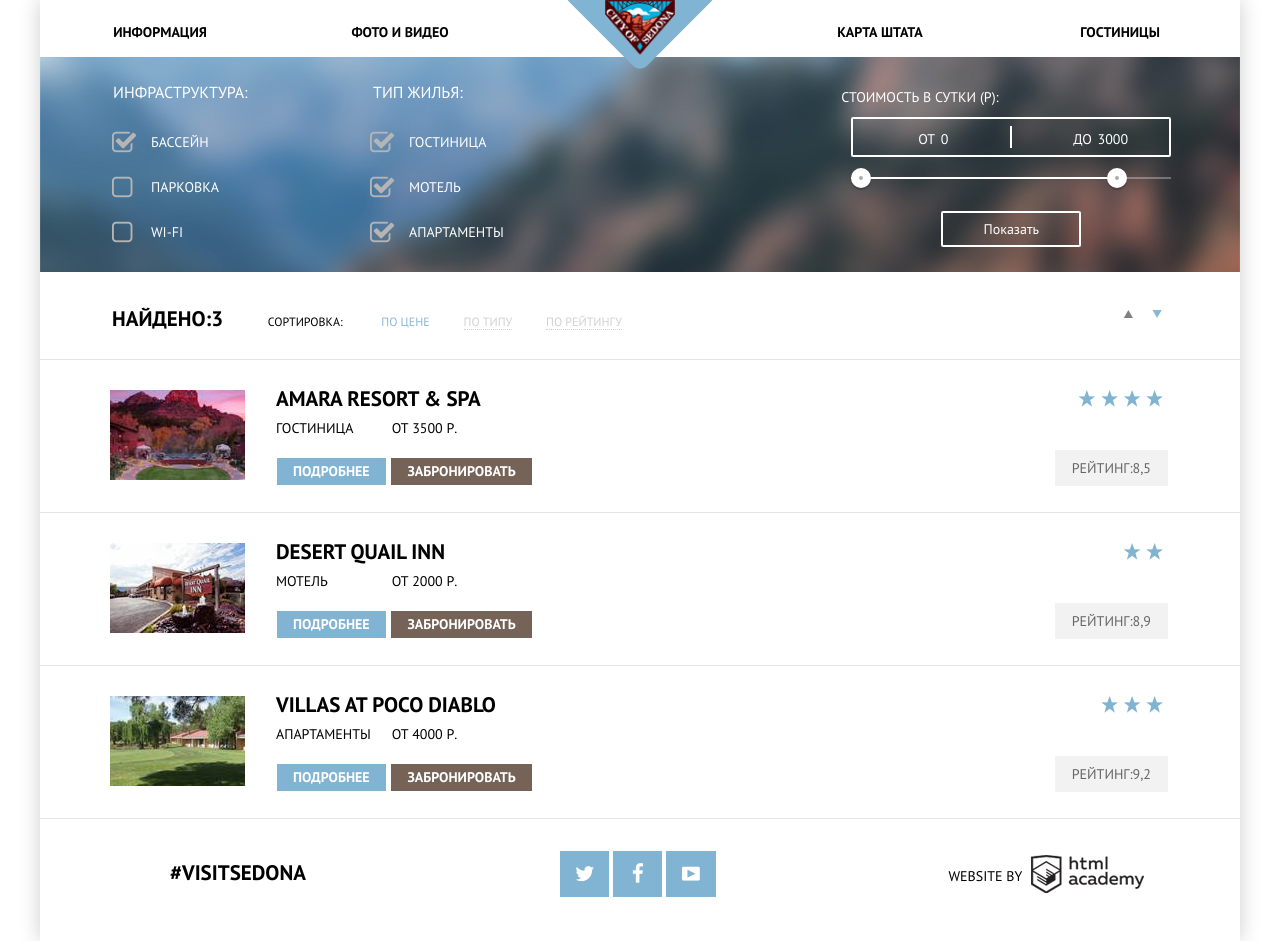
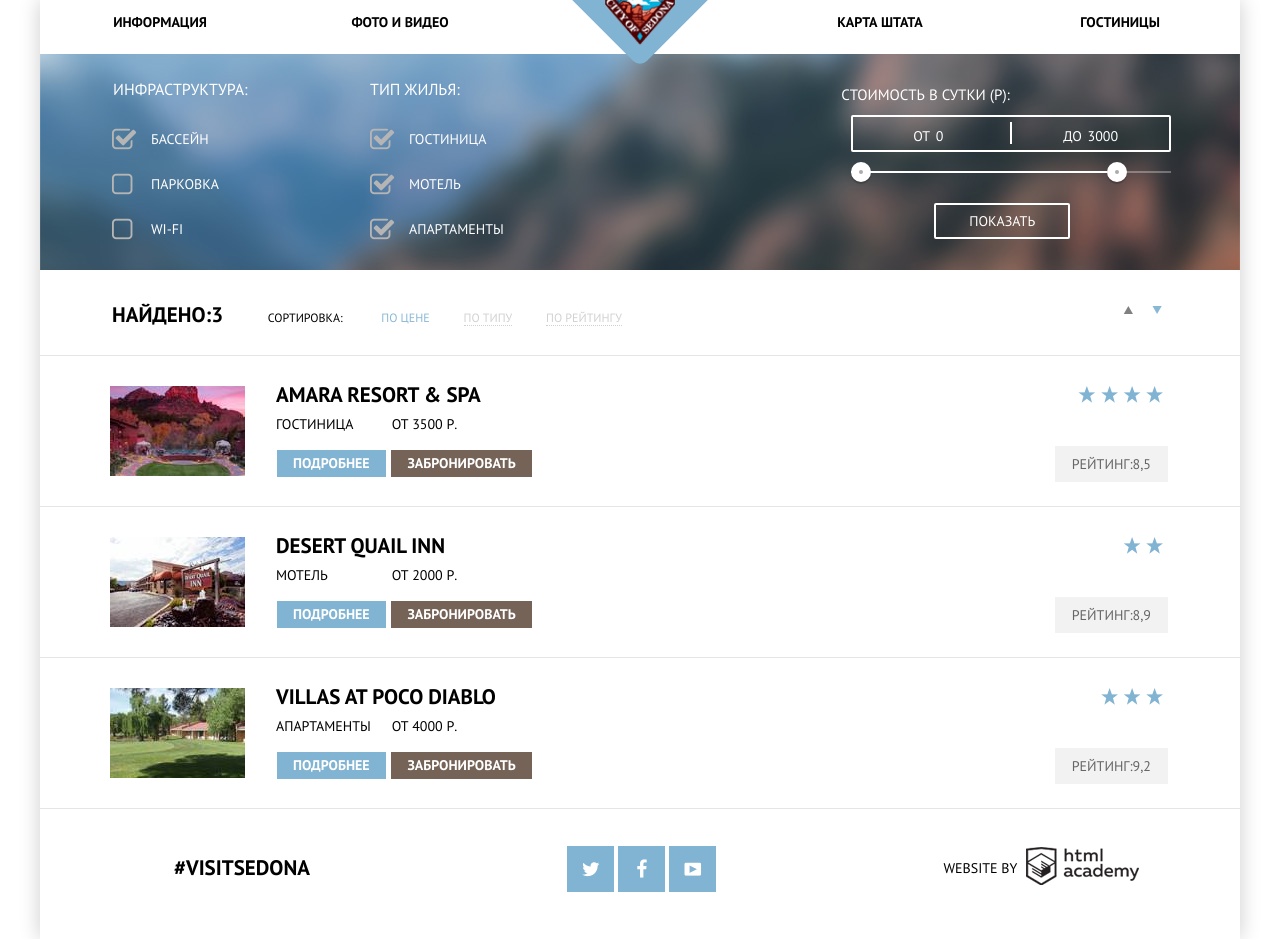
Before and after one commit to larisonchik/159918-sedona, a plain HTML site: page hotels.html in a window 1280 px wide. Drawn offline with Linux system fonts and the light colour scheme.

Commit message:
Финальные коррективы

```diff
--- a/css/style.css
+++ b/css/style.css
@@ -117,7 +117,7 @@ ul
 .header
 {
 	background-color: white;
-	height: 57px;
+	height: 54px;
 	min-width: 768px;
 	position: relative;
 	z-index: 2;
@@ -145,7 +145,7 @@ ul
 	margin-left: -55px;
 	ms-transform: rotate(45deg);
 	position: absolute;
-	top: -60px;
+	top: -55px;
 	transform: rotate(45deg);
 	webkit-transform: rotate(45deg);
 	width: 110px;
@@ -157,6 +157,7 @@ ul
 	text-align: center;
 	vertical-align: middle;
 	width: 20%;
+	margin-top:-10px;
 }
 .header-content>a
 {
@@ -176,11 +177,11 @@ ul
 }
 .big-logo
 {
-	background: #ffffff url("../img/background photo.jpg") no-repeat 50% 21%;
+	background: #ffffff url("../img/background photo.jpg") no-repeat 50% 19%;
 	background-size: cover;
 	height: 514px;
 	margin-bottom: 60px;
-	margin-top: -10px;
+	margin-top: -8px;
 	width: 100%;
 	z-index: 10;
 }
@@ -192,7 +193,7 @@ ul
 	left: 1;
 	min-height: 57px;
 	position: absolute;
-	top: 506px;
+	top: 503px;
 	width: 100%;
 }
 .reasons-header
@@ -203,7 +204,7 @@ ul
 .text
 {
 	margin-bottom: 50px;
-	margin-top: 30px;
+	margin-top: 28px;
 }
 .left
 {
@@ -255,7 +256,7 @@ ul
 	margin-left: 65px;
 	margin-right: 103px;
 	margin-top: 55px;
-	margin-bottom:10px;
+	margin-bottom:8px;
 	min-height: 270px;
 	width: 230px;
 }
@@ -272,8 +273,8 @@ ul
 .features-text
 {
 	line-height: 21px;
-	margin-left: -10px;
-	margin-top: 27px;
+	margin-left: -15px;
+	margin-top: 25px;
 	text-align: center;
 	width: 310px;
 }
@@ -289,13 +290,13 @@ ul
 {
 	color: #000000;
 	margin-top: 0px;
-	padding: 20px 0;
+	padding: 15px 0;
 	margin-bottom:3px;
 }
 .reason-grey p
 {
-	padding: 7px 7px;
-	padding-left: 25px;
+	padding: 17px 7px;
+	padding-left: 19px;
 }
 .reason-grey .narrow-text
 {
@@ -324,6 +325,7 @@ ul
 .map iframe
 {
 	width: 100%;
+	height:600px;
 }
 .popup-form
 {
@@ -344,8 +346,8 @@ ul
 }
 .popup-form-header
 {
-	margin-left: 26%;
-	margin-right: 25%;
+	margin-left: 26.5%;
+	margin-right: 26%;
 	margin-top: 40px;
 }
 .popup-btn
@@ -502,7 +504,7 @@ input::-webkit-input-placeholder
 	background-position: 0px -286px;
 	background-repeat: no-repeat;
 	color: #ffffff;
-	height: 215px;
+	height: 216px;
 	margin-bottom: 4px;
 }
 .feature-search-form h3
@@ -583,7 +585,7 @@ input::-webkit-input-placeholder
 {
 	font-size: 16px;
 	margin-bottom: 15px;
-	margin-left: 3px;
+	margin-left: 0px;
 	margin-top: 25px;
 }
 fieldset
@@ -602,10 +604,10 @@ fieldset
 }
 .filter-range-title
 {
-	font-size: 14px;
+	font-size: 15px;
 	font-weight: normal;
 	line-height: 21px;
-	margin-bottom: 9px;
+	margin-bottom: 10px;
 	margin-left:-10px;
 }
 .price-controls
@@ -613,8 +615,8 @@ fieldset
 	border: 2px solid #ffffff;
 	border-radius: 2px;
 	font-size: 0;
-	height: 36px;
-	margin-bottom: 20px;
+	height: 33px;
+	margin-bottom: 19px;
 	position: relative;
 }
 .price-controls::after
@@ -639,7 +641,7 @@ fieldset
 .price-controls .min-price,
 .price-controls .max-price
 {
-	padding-left: 65px;
+	padding-left: 60px;
 	width: 90px;
 }
 .price-controls input
@@ -651,10 +653,11 @@ fieldset
 	margin: 0;
 	outline: none;
 	width: 50px;
+	line-height: 36px;
 }
 .range-controls
 {
-	margin-bottom: 32px;
+	margin-bottom: 30px;
 	position: relative;
 }
 .range-controls .scale
@@ -702,9 +705,10 @@ fieldset
 	display: block;
 	font-size: 14px;
 	line-height: 20px;
-	margin: 0 auto;
+	margin-left:83px;
 	outline: none;
-	padding: 6px 40px;
+	padding: 6px 33px;
+	text-transform: uppercase;
 }
 .btn-transparent:hover
 {
@@ -714,7 +718,7 @@ fieldset
 .results-count
 {
 	padding-bottom: 12px;
-	padding-top: 15px;
+	padding-top: 13px;
 }
 .results-count>h2,
 .sort
@@ -804,7 +808,7 @@ fieldset
 {
 	border-top: 1px solid #e5e5e5;
 	display: inline-block;
-	margin-bottom: 18px;
+	margin-bottom: 16px;
 	padding-top: 30px;
 	width: 100%;
 }
@@ -866,7 +870,7 @@ fieldset
 	font-size: 14px;
 	font-weight: bold;
 	line-height: 21px;
-	margin-top: 14px;
+	margin-top: 10px;
 	padding: 3px 16px;
 	text-decoration: none;
 	vertical-align: top;
@@ -937,11 +941,11 @@ fieldset
 {
 	background: white;
 	width: 100%;
-	height:122px;
+	height:130px;
 }
 .footer-main
 {
-	margin-top: -130px;
+	margin-top: -132px;
 	opacity: 0.9;
 	position: relative;
 }
@@ -949,7 +953,8 @@ fieldset
 {
 	display: inline-block;
 	padding-bottom: 30px;
-	padding-top: 32px;
+	padding-top: 37px;
+	padding-left:4px;
 	text-align: center;
 	vertical-align: middle;
 	width: 33%;
@@ -957,17 +962,21 @@ fieldset
 .footer-heshteg>a
 {
 	color: black;
-	font-size: 21px;
+
 	font-weight: 700;
-	text-decoration: none;
+	text-decoration: none;	font-size: 21px;
 	text-transform: uppercase;
+}
+.footer-social-contacts{
+	padding-left:0px;
+
 }
 .social-btn
 {
 	background-color: #81b3d2;
 	color: white;
 	display: inline-block;
-	font-size: 21px;
+	font-size: 19.5px;
 	padding: 10px;
 	vertical-align: middle;
 }
@@ -983,8 +992,8 @@ fieldset
 {
 	float: right;
 	margin-right: 1px;
-	margin-top: 35px;
-	padding-right: 95px;
+	margin-top: 37px;
+	padding-right: 100px;
 }
 .footer-copyright span
 {
```
